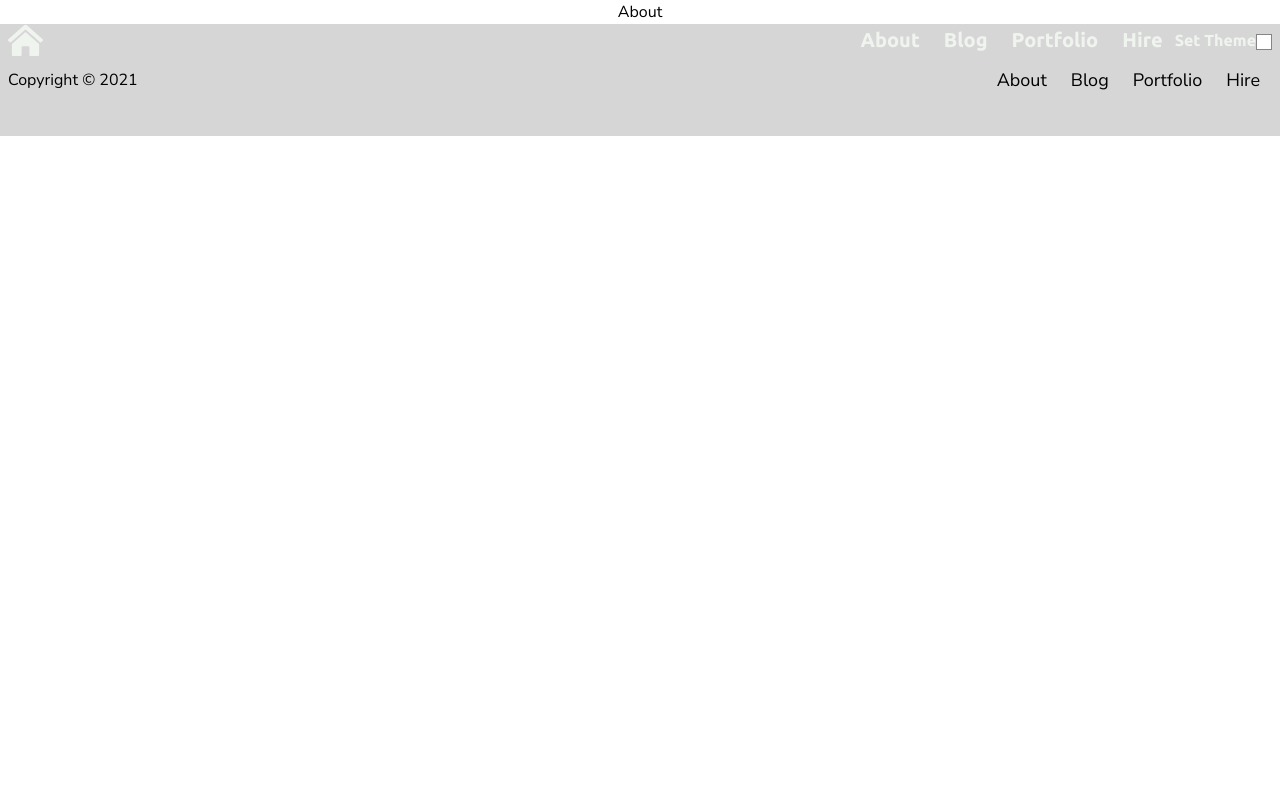
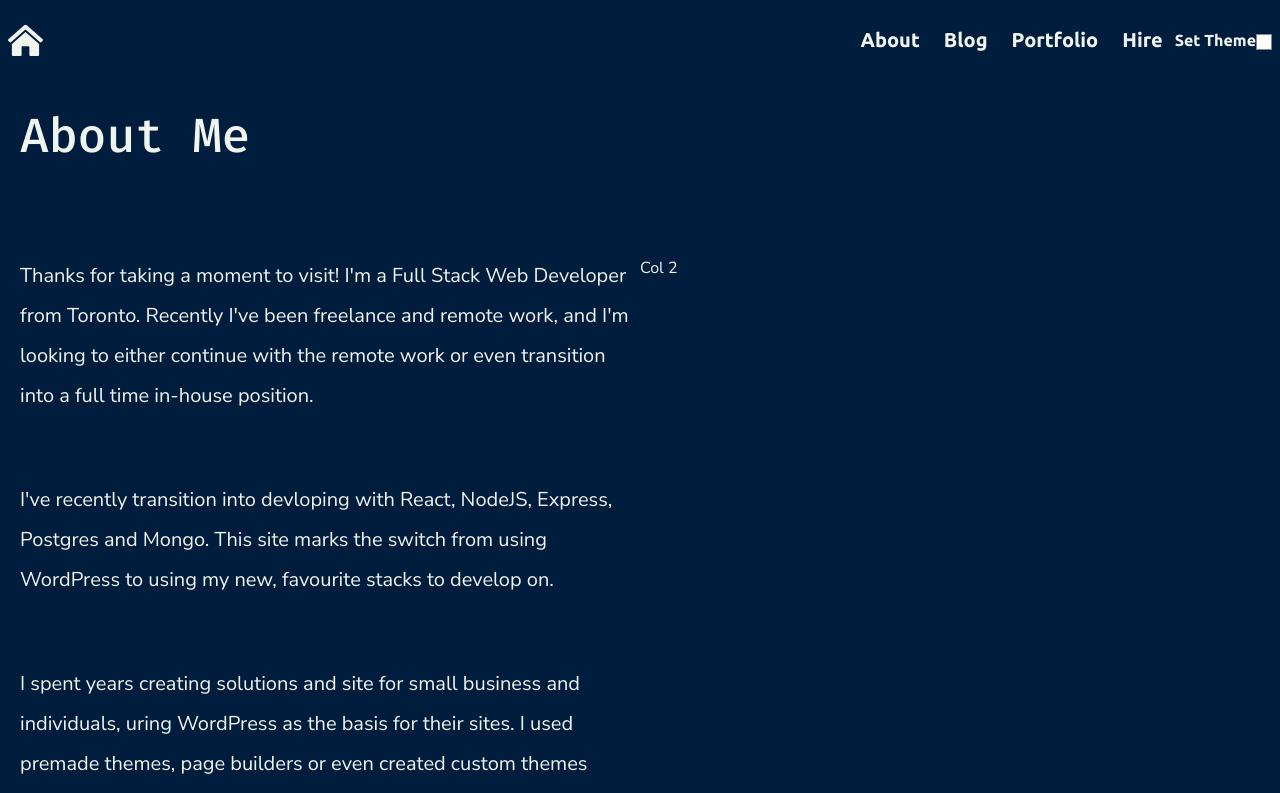
Before and after one commit to bronifty/royanger.com, a Next.js app in the folder app/: page /about in a window 1280 px wide. Shown: the top 793 px of the page. Built offline with nearby package versions, Linux system fonts and the light colour scheme; what tailwindcss-children would draw is missing.

Commit message:
Added Dark/Light to all existing content, started blocking out About page

```diff
--- a/app/pages/about.tsx
+++ b/app/pages/about.tsx
@@ -1,16 +1,51 @@
-import * as React from 'react';
-import Head from 'next/head';
+import * as React from 'react'
+import Head from 'next/head'
+import Wrapper from '../src/components/Wrapper'
 
 const About = () => {
-  return (
-    <div>
-      <Head>
-        <title>Roy Anger - About Roy</title>
-        <meta name='viewport' content='width=device-width, initial-scale=1' />
-      </Head>
-      <p>About</p>
-    </div>
-  );
-};
+   return (
+      <>
+         <Head>
+            <title>Roy Anger - About Roy</title>
+            <meta
+               name="viewport"
+               content="width=device-width, initial-scale=1"
+            />
+         </Head>
+         <Wrapper bgColor="bg-blue-500">
+            <article className="py-3 px-5 text-white mt-5 mb-10">
+               <h1 className="text-white font-title text-5xl mb-24">
+                  About Me
+               </h1>
+               <div className="grid grid-cols-2">
+                  <div>
+                     <p className="text-white font-sans leading-loose text-xl mb-16">
+                        Thanks for taking a moment to visit! I'm a Full Stack
+                        Web Developer from Toronto. Recently I've been freelance
+                        and remote work, and I'm looking to either continue with
+                        the remote work or even transition into a full time
+                        in-house position.
+                     </p>
+                     <p className="text-white font-sans leading-loose text-xl mb-16">
+                        I've recently transition into devloping with React,
+                        NodeJS, Express, Postgres and Mongo. This site marks the
+                        switch from using WordPress to using my new, favourite
+                        stacks to develop on.
+                     </p>
+                     <p className="text-white font-sans leading-loose text-xl mb-16">
+                        I spent years creating solutions and site for small
+                        business and individuals, uring WordPress as the basis
+                        for their sites. I used premade themes, page builders or
+                        even created custom themes depending on the client and
+                        their needs.
+                     </p>
+                  </div>
+                  <div>Col 2</div>
+               </div>
+            </article>
+         </Wrapper>
+      </>
+   )
+}
 
-export default About;
+export default About
--- a/app/pages/articles/[slug].tsx
+++ b/app/pages/articles/[slug].tsx
@@ -25,7 +25,10 @@ const Post = ({
                content="width=device-width, initial-scale=1"
             />
          </Head>
-         <Wrapper bgColor="bg-gray-900" bgOpacity="bg-opacity-100">
+         <Wrapper
+            bgColor="dark:bg-blue-600 bg-grey-100"
+            bgOpacity="bg-opacity-100"
+         >
             <BlogArticleHeader
                title={title}
                byline={byline}
@@ -40,7 +43,7 @@ const Post = ({
                   blocks={body}
                   imageOptions={{ w: 320, h: 240, fit: 'max' }}
                   {...client.config()}
-                  className="text-white text-xl leading-relaxed w-2/3 mt-5 mb-7"
+                  className="dark:text-white text-blue-700 text-xl leading-relaxed w-2/3 mt-5 mb-7"
                   // serializers={{ marks: { codeSerializer } }}
                />
             </article>
--- a/app/pages/blog.tsx
+++ b/app/pages/blog.tsx
@@ -27,7 +27,6 @@ const Blog = () => {
          .then(data => setPosts(data))
          .catch(console.error)
    }, [])
-   console.log(posts)
 
    return (
       <>
@@ -38,7 +37,7 @@ const Blog = () => {
                content="width=device-width, initial-scale=1"
             />
          </Head>
-         <Wrapper bgColor="bg-blue" bgOpacity="bg-opacity-90">
+         <Wrapper bgColor="dark:bg-blue bg-gray-100" bgOpacity="bg-opacity-90">
             <BlogIndexHeader />
             <div className="grid grid-cols-2 gap-6">
                {posts &&
--- a/app/pages/index.tsx
+++ b/app/pages/index.tsx
@@ -23,7 +23,7 @@ const Index = () => {
             bgOpacity="dark:bg-opacity-90 bg-opacity-80"
          >
             <div className="h-full flex flex-col lg:items-center justify-center">
-               <h1 className="text-6xl md:text-9xl font-code dark:text-yellow-800 text-blue-700 p-3">
+               <h1 className="text-6xl md:text-9xl font-code dark:text-yellow-500 text-blue-500 p-3">
                   Roy Anger
                </h1>
                <h2 className="text-3xl md:text-6xl font-title leading-loose dark:text-red-300 text-red-800 p-3">
--- a/app/src/components/BlogArticleHeader.tsx
+++ b/app/src/components/BlogArticleHeader.tsx
@@ -16,13 +16,17 @@ const BlogArticleHeader = ({
    authorId,
 }: Props) => {
    return (
-      <div className="py-3 px-5 text-white mt-5 mb-10">
-         <h1 className="text-white font-title text-5xl">{title}</h1>
-         <p className="text-white font-sans leading-loose text-xl">{byline}</p>
-         <p className="text-white font-sans leading-loose text-xl">
+      <div className="py-3 px-5 dark:text-white text-blue-700 mt-5 mb-10">
+         <h1 className="dark:text-white text-blue-700 font-title text-5xl">
+            {title}
+         </h1>
+         <p className="dark:text-white text-blue-700 font-sans leading-loose text-xl">
+            {byline}
+         </p>
+         <p className="dark:text-white text-blue-700 font-sans leading-loose text-xl">
             Written by: {author}
          </p>
-         <p className="text-white font-sans leading-loose text-xl">
+         <p className="dark:text-white text-blue-700 font-sans leading-loose text-xl">
             Date Published: {publishedAt}
          </p>
       </div>
--- a/app/src/components/BlogCard.tsx
+++ b/app/src/components/BlogCard.tsx
@@ -16,7 +16,7 @@ interface Props {
 
 const BlogCard = ({ title, byline, slug, image, alt, categories }: Props) => {
    return (
-      <div className="w-full border border-gray-900 p-3 m-2 relative">
+      <div className="w-full border dark:border-brightyellow-500 border-blue-700 p-3 m-2 relative">
          {/* <img src={image} alt={alt} /> */}
          <div className="relative w-full h-72">
             <Image
@@ -29,12 +29,14 @@ const BlogCard = ({ title, byline, slug, image, alt, categories }: Props) => {
          </div>
          <Link href={`/articles/${slug}`}>
             <a>
-               <h2 className="text-3xl font-title text-white mt-6 mb-1">
+               <h2 className="text-3xl font-title dark:text-white text-black mt-6 mb-1">
                   {title}
                </h2>
             </a>
          </Link>
-         <h3 className="text-lg font-sans text-white mt-2 mb-4">{byline}</h3>
+         <h3 className="text-lg font-sans dark:text-white text-black mt-2 mb-4">
+            {byline}
+         </h3>
          <div className="flex flex-row">
             {categories
                ? categories.map(cat => (
--- a/app/src/components/BlogCategory.tsx
+++ b/app/src/components/BlogCategory.tsx
@@ -7,7 +7,9 @@ interface Props {
 
 const BlogCategory = ({ title, id }: Props) => {
    return (
-      <div className="bg-white-100 font-code text-blue p-2 mr-4">{title}</div>
+      <div className="dark:bg-white-100 bg-blue-600 dark:text-blue text-white font-code p-2 mr-4">
+         {title}
+      </div>
    )
 }
 
--- a/app/src/components/BlogIndexHeader.tsx
+++ b/app/src/components/BlogIndexHeader.tsx
@@ -2,9 +2,11 @@ import * as React from 'react'
 
 const BlogIndexHeader = () => {
    return (
-      <div className="py-3 px-5 text-white mt-5 mb-10">
-         <h1 className="text-white font-title text-5xl">Articles</h1>
-         <p className="text-white font-sans leading-loose text-xl">
+      <div className="py-3 px-5 dark:text-white text-black mt-5 mb-10">
+         <h1 className="dark:text-white text-black font-title text-5xl">
+            Articles
+         </h1>
+         <p className="dark:text-white text-black font-sans leading-loose text-xl">
             My articles are a mix of things I've thought about, solutions to
             problems I've dealt with and explanations of code I've worked on.
          </p>
```
